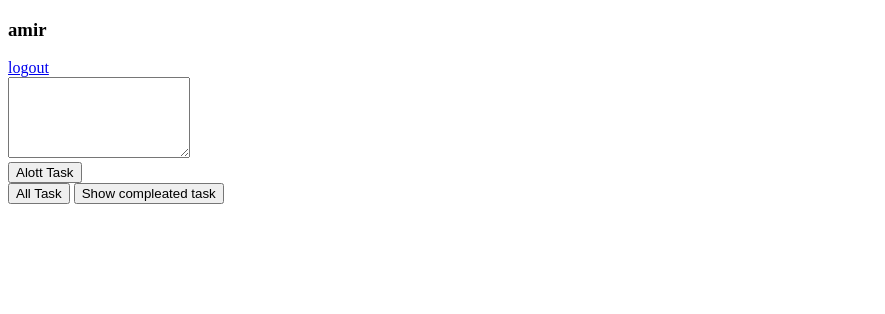
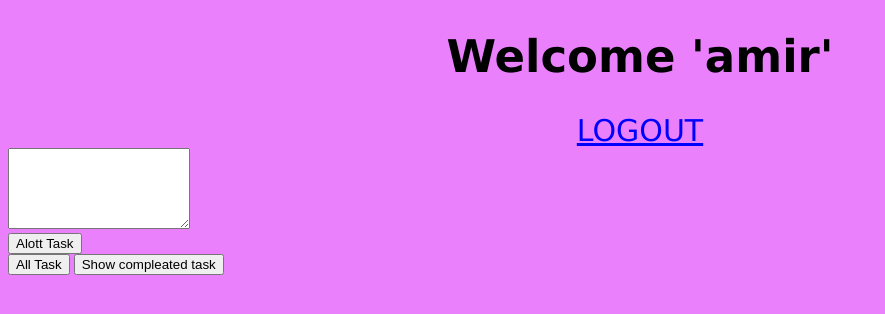
Before and after one commit to rajrajsahil/sfmember, a PHP site: page /home.php in a window 1280 px wide. Shown: the top 314 px of the page, without its empty margins (0-885 px from the left). Run offline with PHP 8.4, Linux system fonts and the light colour scheme; a user stored in the database is signed in; data comes from the database, SQL or seed files in the repository; data that the repository does not hold is empty.

Commit message:
home page

```diff
--- a/home.php
+++ b/home.php
@@ -18,12 +18,29 @@ $position = $userRow['position'];*/
 <!DOCTYPE html>
 <html>
 <head>
+<style>
+body {
+    background-color: #ea80fc;
+}
+h1{
+	font-family: Verdana;
+	text-align: center;
+	font-size: 45px;
+}
+#logout{
+	color: blue;
+	font-family: Verdana;
+	font-size: 30px;
+	float:centre;
+	margin-left: 45%;
+}
+</style>
     <title></title>
 </head>
 <body>
-<h3><?php echo $uname;
-?></h3>
-<label><a href="logout.php?logout=true"><i class="glyphicon glyphicon-log-out"></i> logout</a></label>
+<h1><?php echo "Welcome "."'".$uname."'";
+?></h1>
+<label><a href="logout.php?logout=true" id="logout"><i class="glyphicon glyphicon-log-out"></i> LOGOUT</a></label><br>
 </body>
 </html>
 <?php
```
